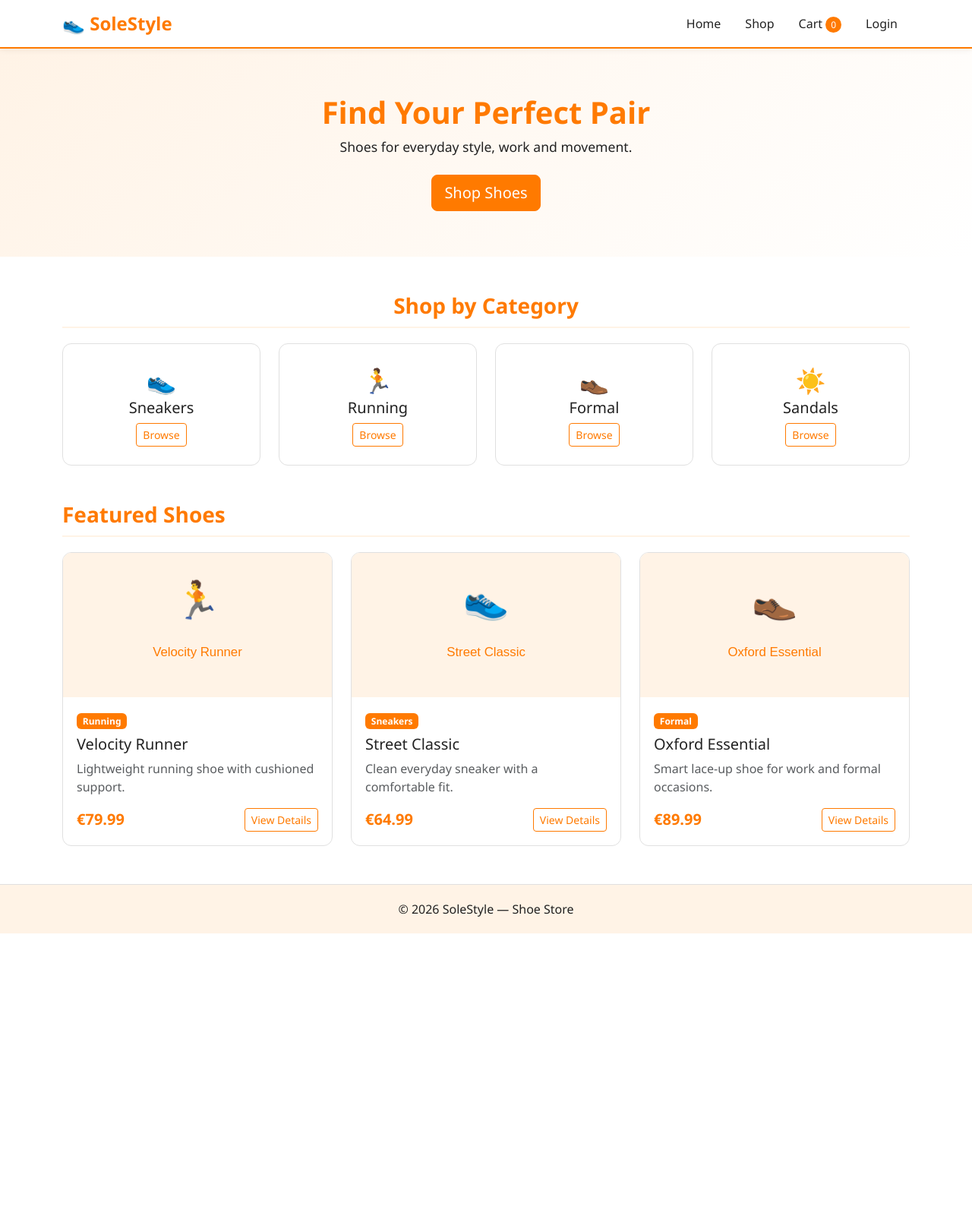
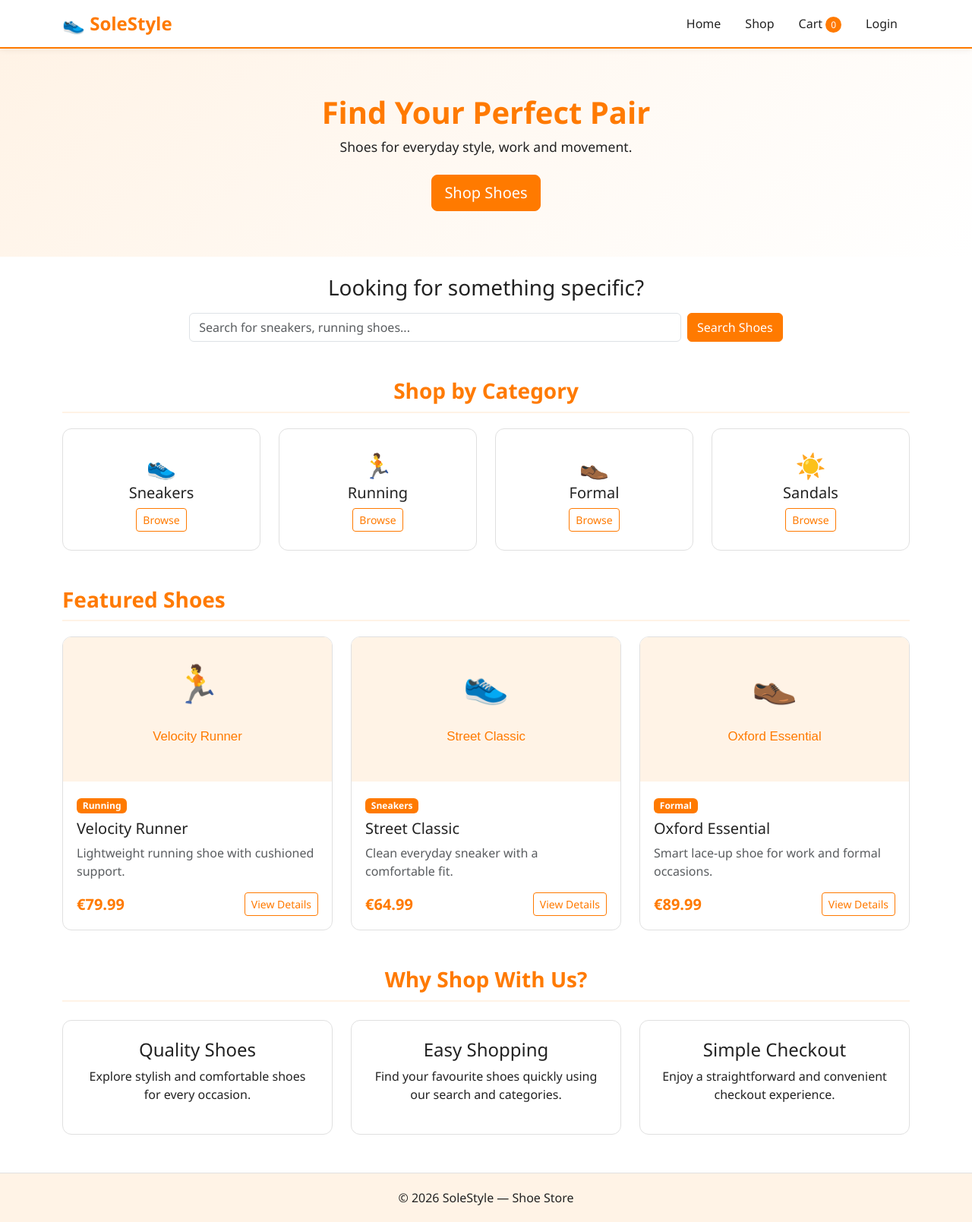
Before and after one commit to KyleNyo/shoe-store-agile-project, a website: page index.html in a window 1280 px wide. Shown: the whole page at 76% size. Before the commit the page ends 1229 px from the top, so only its background shows below. Drawn offline with nearby package versions, Linux system fonts and the light colour scheme.

Commit message:
Update homepage with search bar and customer benefits section

```diff
--- a/index.html
+++ b/index.html
@@ -1,5 +1,148 @@
-<!doctype html><html lang="en"><head><meta charset="UTF-8"><meta name="viewport" content="width=device-width,initial-scale=1.0"><meta name="description" content="SoleStyle online shoe store"><title>Home — SoleStyle</title><link href="vendor/bootstrap.min.css" rel="stylesheet"><link href="css/style.css" rel="stylesheet"><link rel="stylesheet" href="https://cdn.jsdelivr.net/npm/bootstrap-icons@1.11.1/font/bootstrap-icons.css"></head><body><nav class="navbar navbar-expand-lg navbar-light sticky-top"><div class="container"><a class="navbar-brand" href="index.html">👟 SoleStyle</a><button class="navbar-toggler" type="button" data-bs-toggle="collapse" data-bs-target="#navMenu" aria-controls="navMenu" aria-expanded="false" aria-label="Toggle navigation"><span class="navbar-toggler-icon"></span></button><div class="collapse navbar-collapse" id="navMenu"><ul class="navbar-nav ms-auto align-items-lg-center"><li class="nav-item"><a class="nav-link" href="index.html">Home</a></li><li class="nav-item"><a class="nav-link" href="catalog.html">Shop</a></li><li class="nav-item"><a class="nav-link" href="cart.html">Cart <span class="cart-count" data-cart-count>0</span></a></li><li class="nav-item"><a class="nav-link" href="login.html" data-auth-link>Login</a></li></ul></div></div></nav>
-<section class="hero"><div class="container"><h1>Find Your Perfect Pair</h1><p class="lead mb-4">Shoes for everyday style, work and movement.</p><a href="catalog.html" class="btn btn-primary btn-lg">Shop Shoes</a></div></section>
-<section class="container mt-5"><h3 class="section-title text-center">Shop by Category</h3><div class="row g-4 text-center"><div class="col-6 col-lg-3"><div class="category-card"><div class="category-icon">👟</div><h5>Sneakers</h5><a href="catalog.html?category=Sneakers" class="btn btn-outline-primary btn-sm">Browse</a></div></div><div class="col-6 col-lg-3"><div class="category-card"><div class="category-icon">🏃</div><h5>Running</h5><a href="catalog.html?category=Running" class="btn btn-outline-primary btn-sm">Browse</a></div></div><div class="col-6 col-lg-3"><div class="category-card"><div class="category-icon">👞</div><h5>Formal</h5><a href="catalog.html?category=Formal" class="btn btn-outline-primary btn-sm">Browse</a></div></div><div class="col-6 col-lg-3"><div class="category-card"><div class="category-icon">☀️</div><h5>Sandals</h5><a href="catalog.html?category=Sandals" class="btn btn-outline-primary btn-sm">Browse</a></div></div></div></section>
-<section class="container mt-5"><h3 class="section-title">Featured Shoes</h3><div class="row g-4" id="featuredProducts"></div></section>
-<footer><div class="container"><p class="mb-0">&copy; 2026 SoleStyle — Shoe Store</p></div></footer><script src="vendor/bootstrap.bundle.min.js"></script><script src="js/app.js"></script></body></html>
+<!doctype html>
+<html lang="en">
+
+<head>
+    <meta charset="UTF-8">
+    <meta name="viewport" content="width=device-width,initial-scale=1.0">
+    <meta name="description" content="SoleStyle online shoe store">
+    <title>Home — SoleStyle</title>
+    <link href="vendor/bootstrap.min.css" rel="stylesheet">
+    <link href="css/style.css" rel="stylesheet">
+    <link rel="stylesheet" href="https://cdn.jsdelivr.net/npm/bootstrap-icons@1.11.1/font/bootstrap-icons.css">
+</head>
+
+<body>
+    <nav class="navbar navbar-expand-lg navbar-light sticky-top">
+        <div class="container"><a class="navbar-brand" href="index.html">👟 SoleStyle</a><button class="navbar-toggler"
+                type="button" data-bs-toggle="collapse" data-bs-target="#navMenu"><span
+                    class="navbar-toggler-icon"></span></button>
+            <div class="collapse navbar-collapse" id="navMenu">
+                <ul class="navbar-nav ms-auto align-items-lg-center">
+                    <li class="nav-item"><a class="nav-link" href="index.html">Home</a></li>
+                    <li class="nav-item"><a class="nav-link" href="catalog.html">Shop</a></li>
+                    <li class="nav-item"><a class="nav-link" href="cart.html">Cart <span class="cart-count"
+                                data-cart-count>0</span></a></li>
+                    <li class="nav-item"><a class="nav-link" href="login.html" data-auth-link>Login</a></li>
+                </ul>
+            </div>
+        </div>
+    </nav>
+    <section class="hero">
+        <div class="container">
+            <h1>Find Your Perfect Pair</h1>
+            <p class="lead mb-4">Shoes for everyday style, work and movement.</p><a href="catalog.html"
+                class="btn btn-primary btn-lg">Shop Shoes</a>
+        </div>
+    </section>
+<!-- Sprint 2: Homepage shoe search -->
+<section class="container mt-4">
+    <h3 class="text-center mb-3">Looking for something specific?</h3>
+
+    <form id="homeSearchForm" class="row justify-content-center g-2">
+        <div class="col-md-7">
+            <input
+                type="search"
+                id="homeSearch"
+                class="form-control"
+                placeholder="Search for sneakers, running shoes..."
+                aria-label="Search shoes"
+                required
+            >
+        </div>
+
+        <div class="col-md-auto">
+            <button type="submit" class="btn btn-primary">
+                Search Shoes
+            </button>
+        </div>
+    </form>
+</section>
+
+    <section class="container mt-5">
+        <h3 class="section-title text-center">Shop by Category</h3>
+        <div class="row g-4 text-center">
+            <div class="col-6 col-lg-3">
+                <div class="category-card">
+                    <div class="category-icon">👟</div>
+                    <h5>Sneakers</h5><a href="catalog.html?category=Sneakers"
+                        class="btn btn-outline-primary btn-sm">Browse</a>
+                </div>
+            </div>
+            <div class="col-6 col-lg-3">
+                <div class="category-card">
+                    <div class="category-icon">🏃</div>
+                    <h5>Running</h5><a href="catalog.html?category=Running"
+                        class="btn btn-outline-primary btn-sm">Browse</a>
+                </div>
+            </div>
+            <div class="col-6 col-lg-3">
+                <div class="category-card">
+                    <div class="category-icon">👞</div>
+                    <h5>Formal</h5><a href="catalog.html?category=Formal"
+                        class="btn btn-outline-primary btn-sm">Browse</a>
+                </div>
+            </div>
+            <div class="col-6 col-lg-3">
+                <div class="category-card">
+                    <div class="category-icon">☀️</div>
+                    <h5>Sandals</h5><a href="catalog.html?category=Sandals"
+                        class="btn btn-outline-primary btn-sm">Browse</a>
+                </div>
+            </div>
+        </div>
+    </section>
+    <section class="container mt-5">
+        <h3 class="section-title">Featured Shoes</h3>
+        <div class="row g-4" id="featuredProducts"></div>
+    </section>
+
+<!-- Sprint 2: Customer benefits section -->
+<section class="container my-5">
+  <h3 class="section-title text-center mb-4">
+    Why Shop With Us?
+  </h3>
+
+  <div class="row g-4 text-center">
+
+    <div class="col-md-4">
+      <div class="category-card h-100">
+        <h4>Quality Shoes</h4>
+        <p>
+          Explore stylish and comfortable shoes
+          for every occasion.
+        </p>
+      </div>
+    </div>
+
+    <div class="col-md-4">
+      <div class="category-card h-100">
+        <h4>Easy Shopping</h4>
+        <p>
+          Find your favourite shoes quickly
+          using our search and categories.
+        </p>
+      </div>
+    </div>
+
+    <div class="col-md-4">
+      <div class="category-card h-100">
+        <h4>Simple Checkout</h4>
+        <p>
+          Enjoy a straightforward and convenient
+          checkout experience.
+        </p>
+      </div>
+    </div>
+
+  </div>
+</section>
+    <footer>
+        <div class="container">
+            <p class="mb-0">&copy; 2026 SoleStyle — Shoe Store</p>
+        </div>
+    </footer>
+    <script src="vendor/bootstrap.bundle.min.js"></script>
+    <script src="js/app.js"></script>
+</body>
+
+</html>
```
